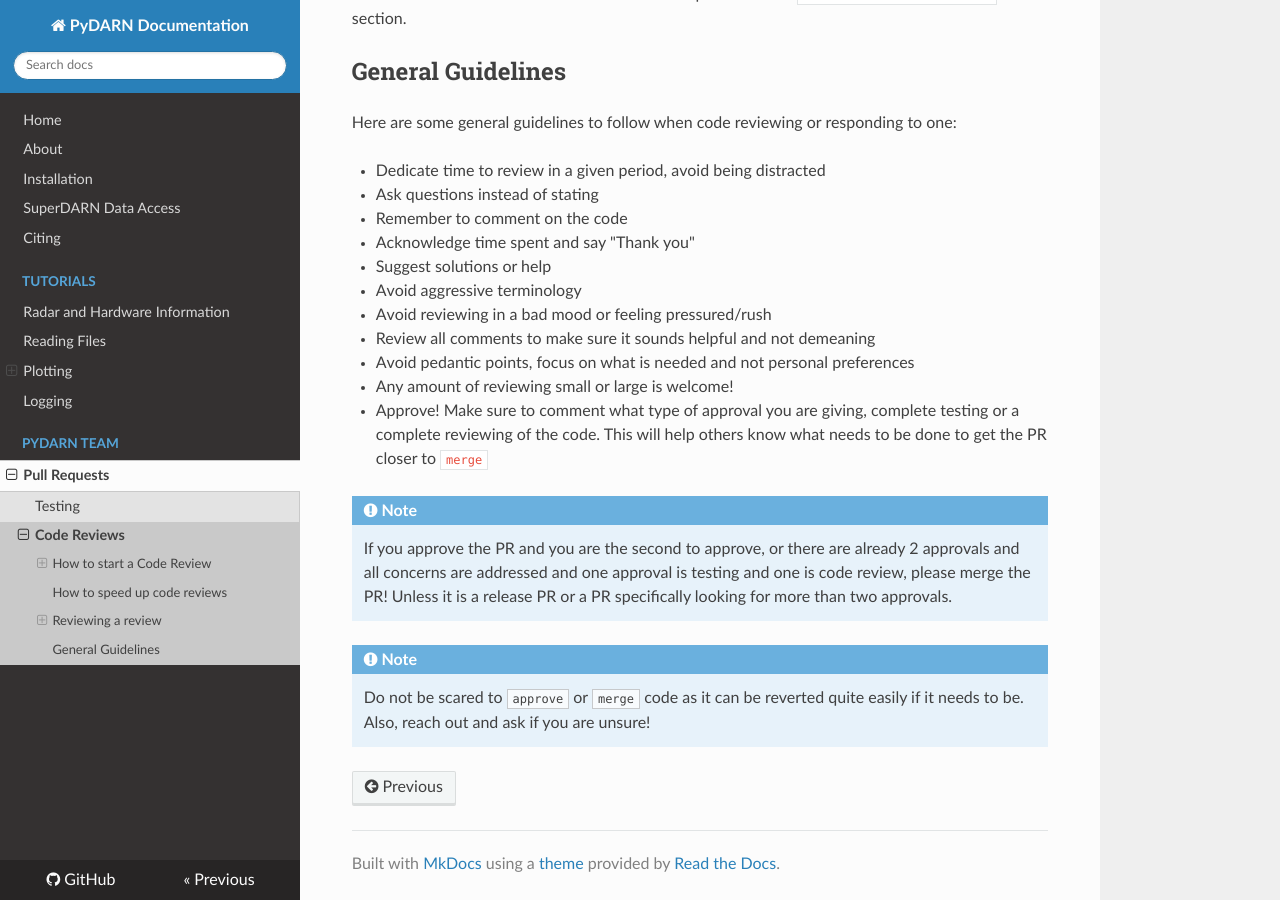
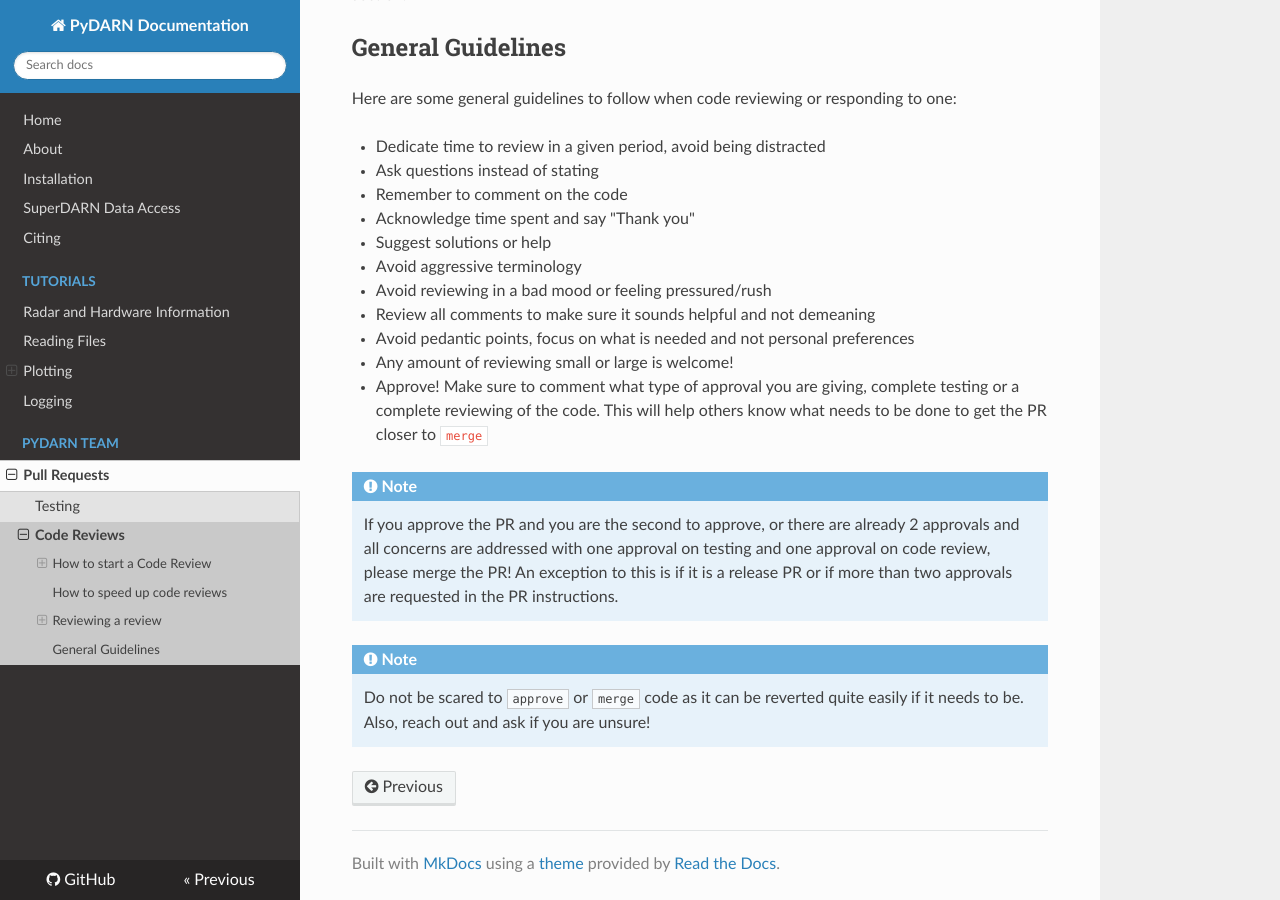
Before and after one commit to SuperDARN/pydarn, an MkDocs documentation site: the page built from docs/dev/code_review.md, in a window 1280 px wide and 900 px high, scrolled down 3585 px. Built offline with MkDocs 1.6.1, drawn with Linux system fonts in a browser that asks for light colours; nearby versions of some CDN libraries; some of the changed text lies outside the part shown.

Commit message:
Apply suggestions from code review
Co-authored-by: Devin Huyghebaert <devin.huyghebaert@gmail.com>

```diff
--- a/docs/dev/code_review.md
+++ b/docs/dev/code_review.md
@@ -6,7 +6,7 @@ Reviewing code is like proof reading a paper, it is essential to ensure the foll
 - enforces consistency
 - helps encourage collaboration
 - code has a proper structure
-- Reviewing/Verifying algorithms
+- The algorithms and software are tested and verified
 
 Anyone can code review even if you don't program in the native language, which for pyDARN is python.
 Code reviewing is also an excellent learning experience which helps you better understand the software and how to program in general.
@@ -137,7 +136,7 @@ Here are some general guidelines to follow when code reviewing or responding to
 
 !!! Note
     If you approve the PR and you are the second to approve, or there are already 2 approvals and all concerns are addressed
-    and one approval is testing and one is code review, please merge the PR! Unless it is a release PR or a PR specifically looking for more than two approvals.
+    with one approval on testing and one approval on code review, please merge the PR! An exception to this is if  it is a release PR or if more than two approvals are requested in the PR instructions.
 
 !!! Note
     Do not be scared to `approve` or `merge` code as it can be reverted quite easily if it needs to be. Also, reach out and ask if you are unsure!
```
Also changed, not shown: other parts of docs/dev/code_review.md (+2 -3 lines).
